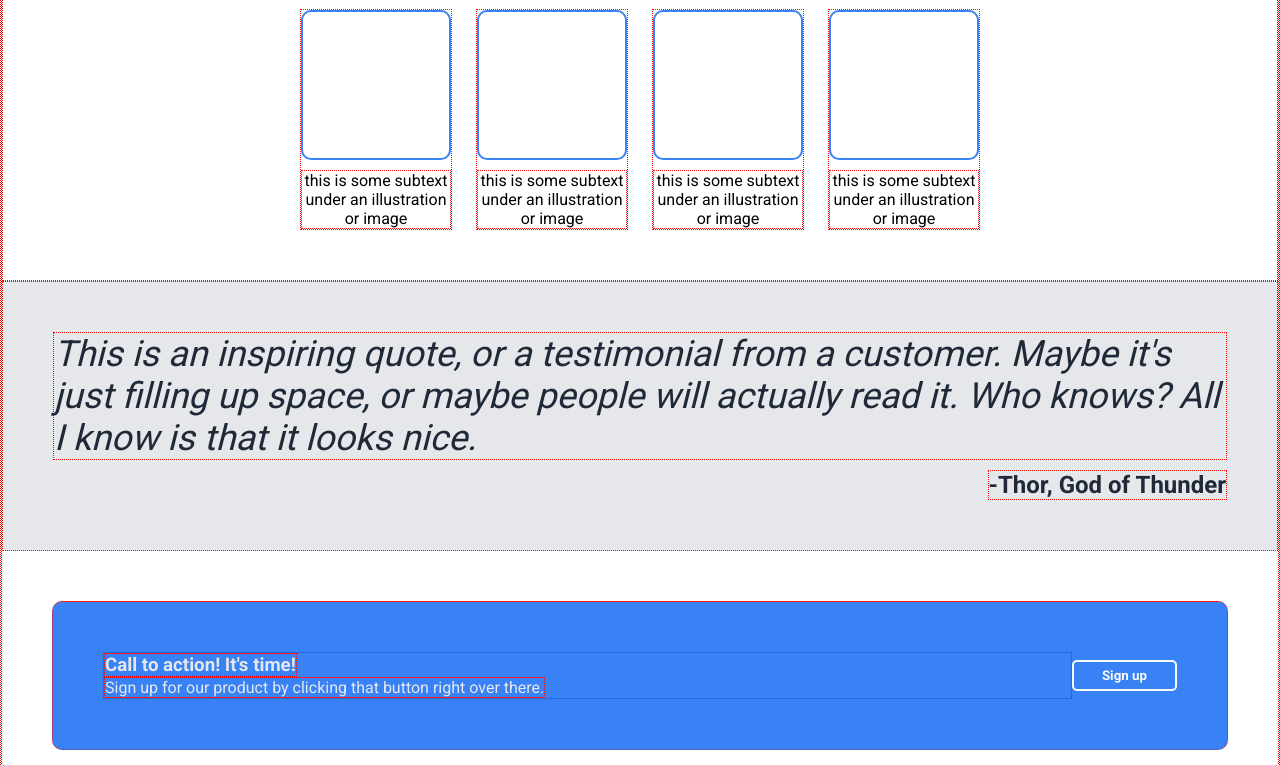
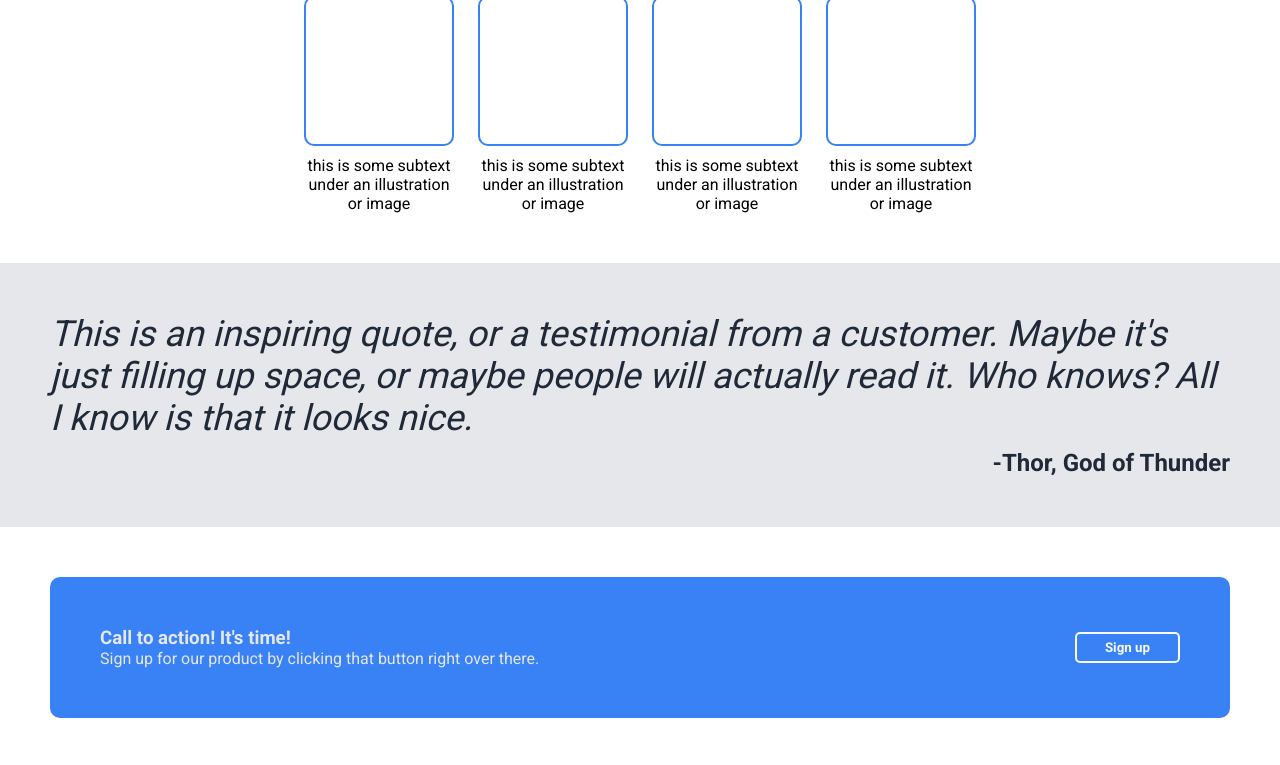
Before and after one commit to caesondaniell/landing-page, a plain HTML site: page index.html in a window 1280 px wide. Shown: the part 391-1156 px from the top of the page. Drawn offline with Linux system fonts and the light colour scheme.

Commit message:
Turn off red border boxes

```diff
--- a/style.css
+++ b/style.css
@@ -7,7 +7,7 @@ html {
 *,
 *::before,
 *::after {
-    border: 1px dotted red;
+    /* border: 1px dotted red; */
     box-sizing: inherit;
     margin: 0;
     padding: 0;
```
